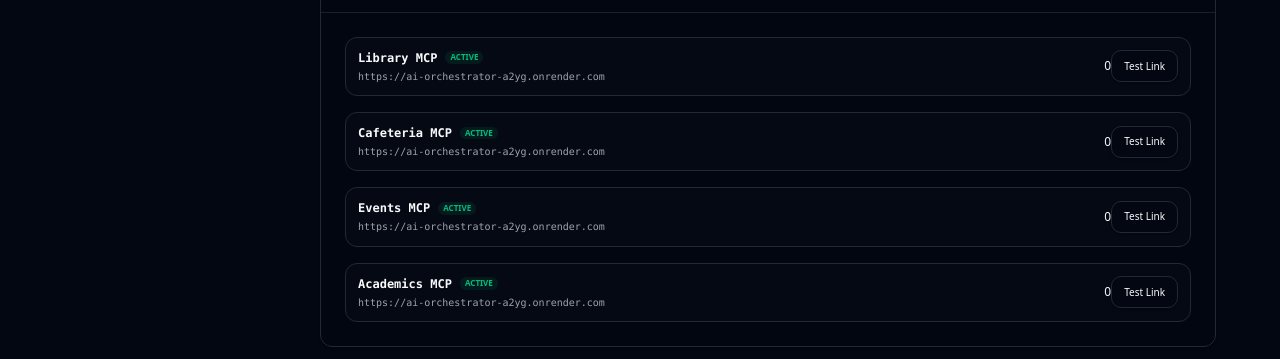
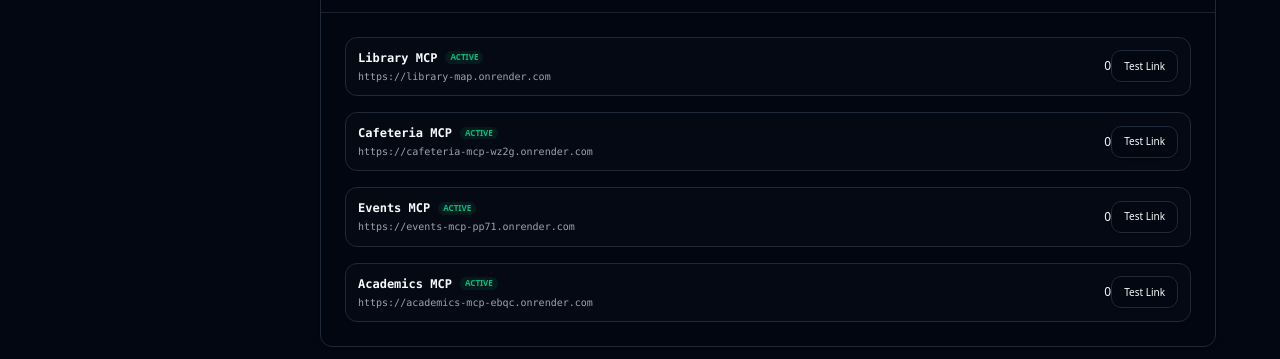
Before and after one commit to Parv-Khanna-007/Unified-Campus-Intelligence-Dashboard-with-AI-Assistant, a Next.js app in the folder apps/dashboard/: page /settings in a window 1280 px wide. Shown: the part 802-1161 px from the top of the page. Built offline with nearby package versions, Linux system fonts and the light colour scheme; sample sign-in values are in the browser's storage.

Commit message:
Update page.tsx

```diff
--- a/apps/dashboard/src/app/settings/page.tsx
+++ b/apps/dashboard/src/app/settings/page.tsx
@@ -48,28 +48,28 @@ export default function SettingsPage() {
     {
   id: '1',
   name: 'Library MCP',
-  url: 'https://ai-orchestrator-a2yg.onrender.com',
+  url: 'https://library-map.onrender.com',
   status: 'active',
   latency: 0
 },
 {
   id: '2',
   name: 'Cafeteria MCP',
-  url: 'https://ai-orchestrator-a2yg.onrender.com',
+  url: 'https://cafeteria-mcp-wz2g.onrender.com',
   status: 'active',
   latency: 0
 },
 {
   id: '3',
   name: 'Events MCP',
-  url: 'https://ai-orchestrator-a2yg.onrender.com',
+  url: 'https://events-mcp-pp71.onrender.com',
   status: 'active',
   latency: 0
 },
 {
   id: '4',
   name: 'Academics MCP',
-  url: 'https://ai-orchestrator-a2yg.onrender.com',
+  url: 'https://academics-mcp-ebqc.onrender.com',
   status: 'active',
   latency: 0
 },
```
